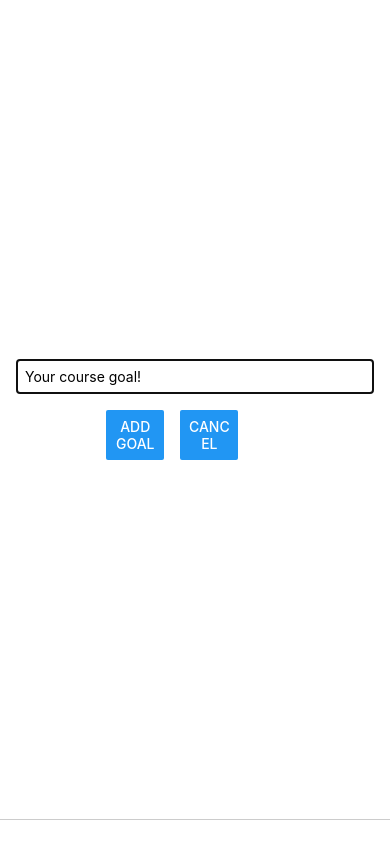
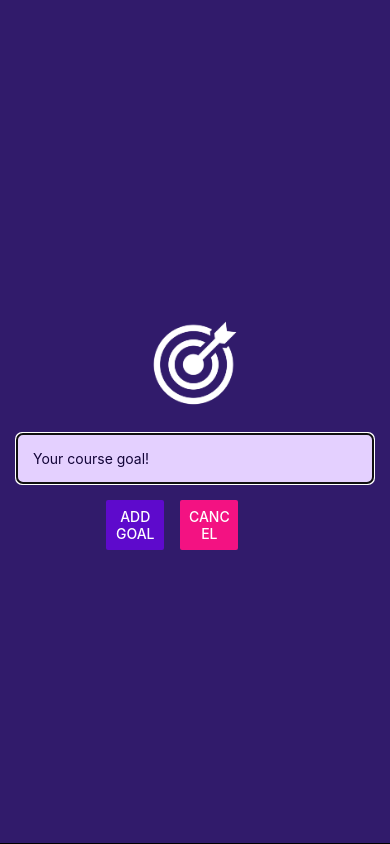
Before and after one commit to Rakesh6720/react-native-goals-app, a React Native app: screen / in a window 390 px wide. Both pictures are taken after a click on the button "ADD NEW GOAL". Built offline with nearby package versions, Linux system fonts and the light colour scheme.

Commit message:
add goal image and status bar white color

```diff
--- a/App.tsx
+++ b/App.tsx
@@ -12,6 +12,7 @@
 import GoalItem from "./components/GoalItem";
 import GoalInput from "./components/GoalInput";
 import { Goal } from "./types";
+import { StatusBar } from "expo-status-bar";
 
 export default function App() {
   const [enteredGoalText, setEnteredGoalText] = useState<string>();
@@ -48,10 +49,12 @@
   };
 
   return (
+    <>
+      <StatusBar style="light" />
       <View style={styles.appContainer}>
         <Button
           title="Add New Goal"
-        color="#5e0acc"
+          color="#a065ec"
           onPress={startAddGoalHandler}
         />
         {modalIsVisible && (
@@ -79,6 +82,7 @@
           />
         </View>
       </View>
+    </>
   );
 }
 
--- a/app.json
+++ b/app.json
@@ -6,6 +6,7 @@
     "orientation": "portrait",
     "icon": "./assets/icon.png",
     "userInterfaceStyle": "light",
+    "backgroundColor": "#1e085a",
     "splash": {
       "image": "./assets/splash.png",
       "resizeMode": "contain",
@@ -14,9 +15,7 @@
     "updates": {
       "fallbackToCacheTimeout": 0
     },
-    "assetBundlePatterns": [
-      "**/*"
-    ],
+    "assetBundlePatterns": ["**/*"],
     "ios": {
       "supportsTablet": true
     },
--- a/components/GoalInput.tsx
+++ b/components/GoalInput.tsx
@@ -5,6 +5,7 @@
   StyleSheet,
   GestureResponderEvent,
   Modal,
+  Image,
 } from "react-native";
 
 interface GoalInputProps {
@@ -23,6 +24,10 @@
   return (
     <Modal visible={modalIsVisible} animationType="slide">
       <View style={styles.inputContainer}>
+        <Image
+          style={styles.image}
+          source={require("../assets/images/goal.png")}
+        />
         <TextInput
           style={styles.textInput}
           placeholder="Your course goal!"
@@ -30,10 +35,10 @@
         />
         <View style={styles.buttonContainer}>
           <View style={styles.button}>
-            <Button title="Add Goal" onPress={addGoalHandler} />
+            <Button title="Add Goal" onPress={addGoalHandler} color="#5e0acc" />
           </View>
           <View style={styles.button}>
-            <Button title="Cancel" onPress={closeModal} />
+            <Button title="Cancel" onPress={closeModal} color="#f31282" />
           </View>
         </View>
       </View>
@@ -47,16 +52,18 @@
     flexDirection: "column",
     justifyContent: "center",
     alignItems: "center",
-    marginBottom: 24,
     padding: 16,
     borderBottomWidth: 1,
-    borderBottomColor: "#cccccc",
+    backgroundColor: "#311b6b",
   },
   textInput: {
     borderWidth: 1,
-    borderColor: "#cccccc",
+    borderColor: "#e4d0ff",
+    backgroundColor: "#e4d0ff",
+    color: "#120438",
     width: "100%",
-    padding: 8,
+    padding: 16,
+    borderRadius: 6,
   },
   buttonContainer: {
     marginTop: 16,
@@ -66,4 +73,9 @@
     width: "30%",
     marginHorizontal: 8,
   },
+  image: {
+    width: 100,
+    height: 100,
+    margin: 20,
+  },
 });
```
Also changed, not shown: assets/images/goal.png (added). Lines whose indentation alone changed are shown as unchanged.
